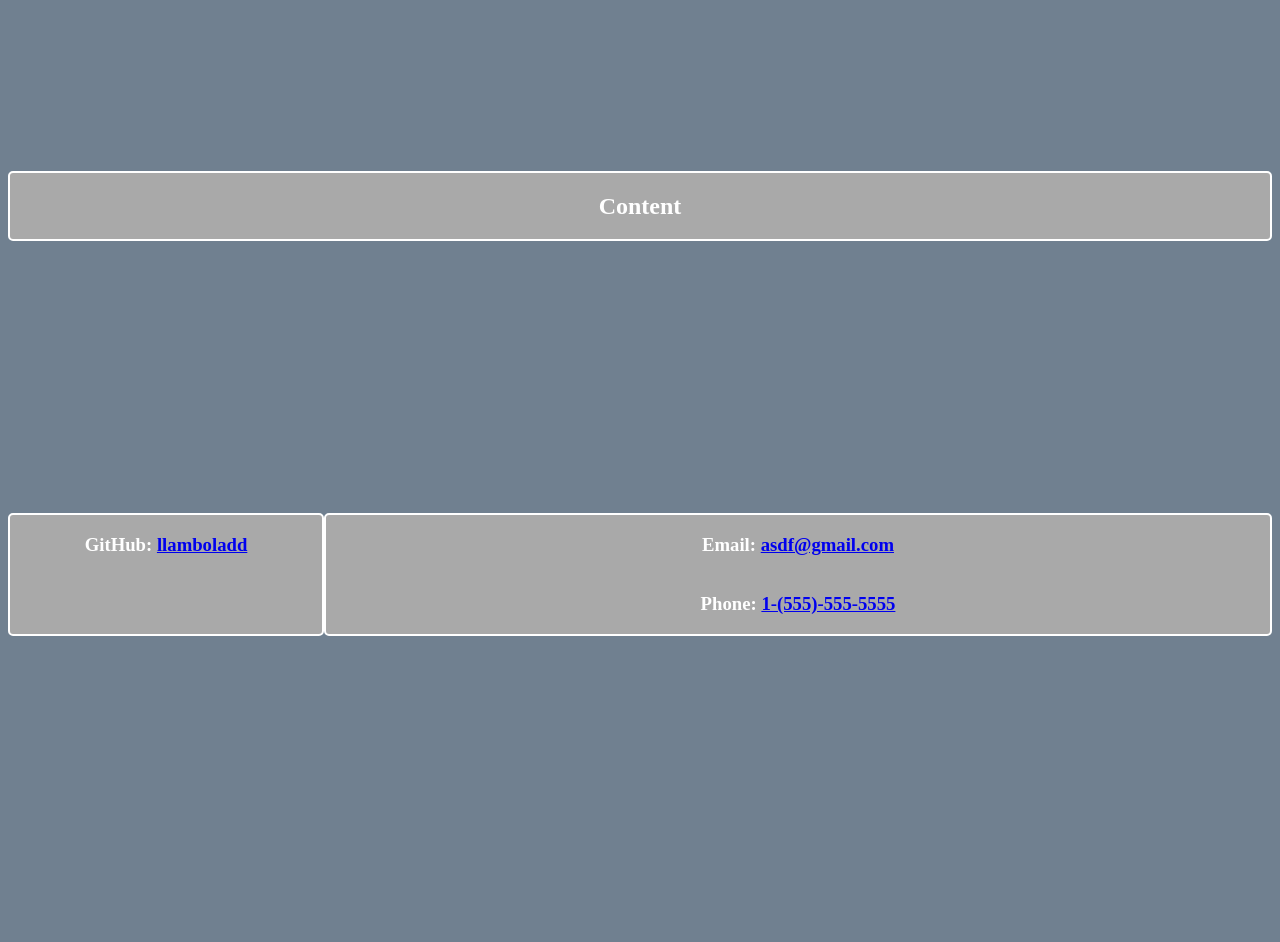
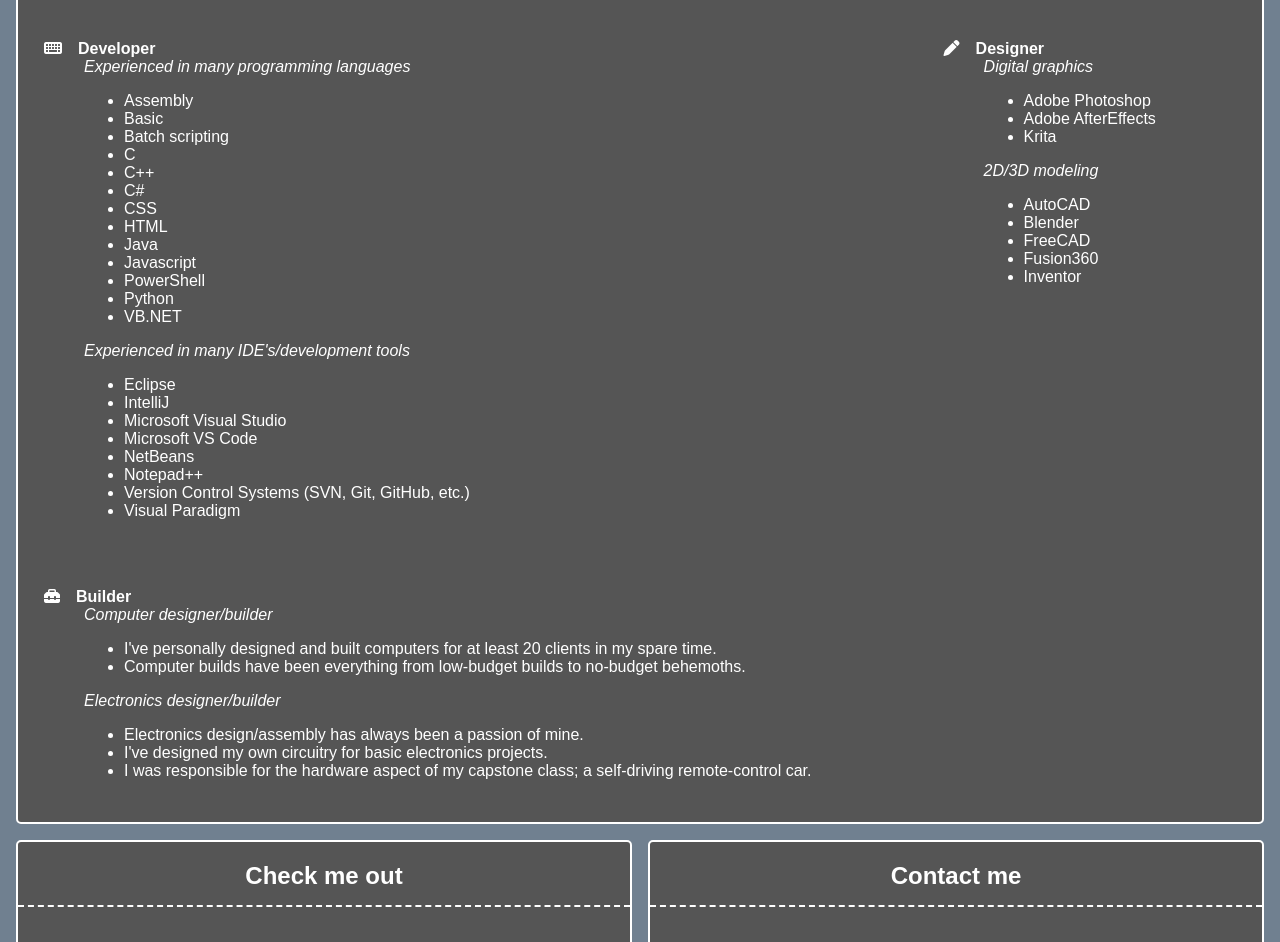
Before and after one commit to llamboladd/AboutMe, a plain HTML site: page index.html in a window 1280 px wide. Shown: the part 232-1174 px from the top of the page. Before the commit the page ends 876 px from the top, so only its background shows below. Drawn offline with Linux system fonts and the light colour scheme.

Commit message:
Adjusted content and styles

```diff
--- /dev/null
+++ b/css/stylesheet.css
@@ -0,0 +1,115 @@
+body {
+    font-family: Arial, Helvetica, sans-serif;
+    display: grid;
+    grid-template-columns: 1fr 2fr 1fr;
+    grid-template-rows:auto auto auto;
+    background-color: slategrey;
+    align-items: center;
+    align-self: center;
+    color: white;
+    text-align: center;
+    margin: 1em;
+    gap: 1em;
+}
+h2 {
+    border-bottom: 2px dashed white;
+    padding-bottom: 0.6em;
+}
+.header , .content , .contactLeft , .contactRight{
+    background-color: #555555;
+    display: grid;
+    border: 2px solid white;
+    border-radius: 5px;
+}
+.logo {
+    display: grid;
+    grid-row: 1;
+    grid-column: 1;
+}
+.cornerLogo {
+    display: block;
+    margin: auto;
+    width: 128px;
+}
+.header {
+    grid-row: 1;
+    grid-column: 2 / 4;
+}
+.headerText {
+    margin: 10px;
+}
+.content {
+    grid-row: 2;
+    grid-column: 1 / 4;
+    grid-template-rows: 1fr auto auto auto;
+    grid-template-columns: auto auto;
+}
+.contentHeader {
+    grid-row: 1;
+    grid-column: 1 / 3;
+}
+.developer {
+    display: grid;
+    grid-row: 2;
+    grid-column: auto;
+    margin: 10px;
+}
+.designer {
+    display: grid;
+    grid-row: 2;
+    grid-column: auto;
+    margin: 10px;
+}
+.builder {
+    display: grid;
+    grid-row: 3;
+    grid-column: 1 / 2;
+    margin: 10px;
+}
+@media all and (max-width: 700px) {
+    .developer {
+        display: grid;
+        grid-row: 2;
+        grid-column: 1;
+    }
+    .designer {
+        display: grid;
+        grid-row: 3;
+        grid-column: 1;
+    }
+    .builder {
+        display: grid;
+        grid-row: 4;
+        grid-column: 1;
+    }
+}
+.footer {
+    display: grid;
+    grid-row: 3;
+    grid-column: 1 / 4;
+    grid-template-columns: 1fr 1fr;
+    grid-template-rows: 1fr;
+    gap: 1em;
+}
+.contactLeft {
+    grid-row: 1;
+    grid-column: 1;
+}
+.contactRight {
+    grid-row: 1;
+    grid-column: 2;
+}
+dl {
+    margin-left: 1em;
+    text-align: left;
+}
+a:link , a:visited , a:hover , a:active{
+    text-decoration: none;
+    color: white;
+}
+a:hover {
+    color: lightgrey;
+}
+a:active {
+    color: blue;
+}
--- a/index.html
+++ b/index.html
@@ -1,7 +1,7 @@
 <!DOCTYPE html>
 <html>
     <head>
-        <title>Andrew Scott's About Me Page</title>
+        <title>Andrew Scott - About Me</title>
         <meta charset="UTF-8">
         <meta name="description" content="Andrew Scott's About Me Page">
         <meta name="keywords" content="Andrew, Scott, About, Me, Page">
@@ -9,15 +9,12 @@
         <meta name="viewport" content="width=device-width, initial-scale=1.0">
         <!--hide page content until fully loaded-->
         <style>
-            .hidden {
-                opacity: 0;
-            }
-            .visible {
-                opacity: 1;
-                transition: opacity 2s ease-out;
-            }
+            .hidden {   opacity: 0; }
+            .visible {  opacity: 1; transition: opacity 2s ease-out;    }
         </style>
-        <link rel="stylesheet" href="stylesheet.css">
+        <link rel="stylesheet" href="css/stylesheet.css">
+        <!--FontAwesome for icon fonts-->
+        <script src="https://kit.fontawesome.com/c784c3837a.js" crossorigin="anonymous"></script>
         <link rel="icon" type="image/x-icon" href="img/favicon.ico">
         <link rel="apple-touch-icon" sizes="180x180" href="img/apple-touch-icon.png">
         <link rel="icon" type="image/png" sizes="32x32" href="img/favicon-32x32.png">
@@ -31,21 +28,97 @@
             <img class="cornerLogo" src="img/android-chrome-512x512.png">
         </div>
         <div class="header">
-            <h1>Welcome To Andrew Scott's About Me Page</h1>
+            <h1 class="headerText">Welcome To Andrew Scott's About Me Page</h1>
         </div>
         <div class="content">
-            <h2>Content</h2>
+            <h2 class="contentHeader">I Am A...</h2>
+            <div class="developer">
+                <dl>
+                    <dt><i class="fa-solid fa-keyboard"></i>&emsp;<b>Developer</b></dt>
+                    <dd><i>Experienced in many programming languages</i>
+                        <ul>
+                            <li>Assembly</li>
+                            <li>Basic</li>
+                            <li>Batch scripting</li>
+                            <li>C</li>
+                            <li>C++</li>
+                            <li>C#</li>
+                            <li>CSS</li>
+                            <li>HTML</li>
+                            <li>Java</li>
+                            <li>Javascript</li>
+                            <li>PowerShell</li>
+                            <li>Python</li>
+                            <li>VB.NET</li>
+                        </ul>
+                    </dd>
+                    <dd><i>Experienced in many IDE's/development tools</i>
+                        <ul>
+                            <li>Eclipse</li>
+                            <li>IntelliJ</li>
+                            <li>Microsoft Visual Studio</li>
+                            <li>Microsoft VS Code</li>
+                            <li>NetBeans</li>
+                            <li>Notepad++</li>
+                            <li>Version Control Systems (SVN, Git, GitHub, etc.)</li>
+                            <li>Visual Paradigm</li>
+                        </ul>
+                    </dd>
+                </dl>
+            </div>
+            <div class="designer">
+                <dl>
+                    <dt><i class="fa-solid fa-pen"></i>&emsp;<b>Designer</b></dt>
+                    <dd><i>Digital graphics</i>
+                        <ul>
+                            <li>Adobe Photoshop</li>
+                            <li>Adobe AfterEffects</li>
+                            <li>Krita</li>
+                        </ul>
+                    </dd>
+                    <dd><i>2D/3D modeling</i>
+                        <ul>
+                            <li>AutoCAD</li>
+                            <li>Blender</li>
+                            <li>FreeCAD</li>
+                            <li>Fusion360</li>
+                            <li>Inventor</li>
+                        </ul>
+                    </dd>
+                </dl>
+            </div>
+            <div class="builder">
+                <dl>
+                    <dt><i class="fa-solid fa-toolbox"></i>&emsp;<b>Builder</b></dt>
+                    <dd><i>Computer designer/builder</i>
+                        <ul>
+                            <li>I've personally designed and built computers for at least 20 clients in my spare time.</li>
+                            <li>Computer builds have been everything from low-budget builds to no-budget behemoths.</li>
+                        </ul>
+                    </dd>
+                    <dd><i>Electronics designer/builder</i>
+                        <ul>
+                            <li>Electronics design/assembly has always been a passion of mine.</li>
+                            <li>I've designed my own circuitry for basic electronics projects.</li>
+                            <li>I was responsible for the hardware aspect of my capstone class; a self-driving remote-control car.</li>
+                        </ul>
+                    </dd>
+                </dl>
+            </div>
         </div>
         <div class="footer">
-            <div class="GitHub">
-                <h3>GitHub: <a href="https://github.com/llamboladd/">llamboladd</a></h3>
+            <div class="contactLeft">
+                <h2>Check me out</h2>
+                <h4><i class="fa-brands fa-github"></i>&emsp;<a href="https://github.com/llamboladd/" target="_blank">GitHub</a></h4>
+                <h4><i class="fa-brands fa-linkedin"></i>&emsp;<a href="https://linkedin.com/in/andrew-scott-the-tech-guy/" target="_blank">LinkedIn</a></h4>
             </div>
-            <div class="contact">
-                <h3>Email: <a href="mailto: asdf@gmail.com">asdf@gmail.com</a></h3>
-                <h3>Phone: <a href="tel:5555555555">1-(555)-555-5555</a></h3>
+            <div class="contactRight">
+                <h2>Contact me</h2>
+                <h4><i class="fa-solid fa-envelope"></i>&emsp;<a href="mailto: llamboladd@gmail.com">Email me</a></h4>
+                <h4><i class="fa-solid fa-phone"></i>&emsp;<a href="tel:5555555555">Call me</a></h4>
             </div>
         </div>
         <!--execute page load fade-in-->
-        <script type="text/javascript" src="javascript.js"></script>
+        <script type="text/javascript" src="js/javascript.js"></script>
     </body>
 </html>
--- a/stylesheet.css
+++ /dev/null
@@ -1,52 +0,0 @@
-body {
-    display: grid;
-    grid-template-columns: 1fr 2fr 1fr;
-    grid-template-rows:1fr 5fr 1fr;
-    background-color: slategrey;
-    align-items: center;
-    align-self: center;
-    color: white;
-    text-align: center;
-}
-.header , .content , .GitHub , .contact{
-    background-color: darkgray;
-    display: grid;
-    border: 2px solid white;
-    border-radius: 5px;
-}
-.logo {
-    display: grid;
-    grid-row: 1;
-    grid-column: 1;
-}
-.cornerLogo {
-    display: block;
-    margin: auto;
-    width: 25%;
-}
-.header {
-    grid-row: 1;
-    grid-column: 2;
-}
-.content {
-    grid-row: 2;
-    grid-column: 1 / 4;
-}
-.footer {
-    display: grid;
-    grid-row: 3;
-    grid-column: 1 / 4;
-    grid-template-columns: 1fr 2fr 1fr;
-    grid-template-rows: 1fr;
-}
-.GitHub {
-    grid-row: 1;
-    grid-column: 1;
-}
-.contact {
-    grid-row: 1;
-    grid-column: 2 / 4;
-}
-h1 {
-    margin: 10px;
-}
```
Also changed, not shown: js/javascript.js (renamed from javascript.js), 1 other file.
